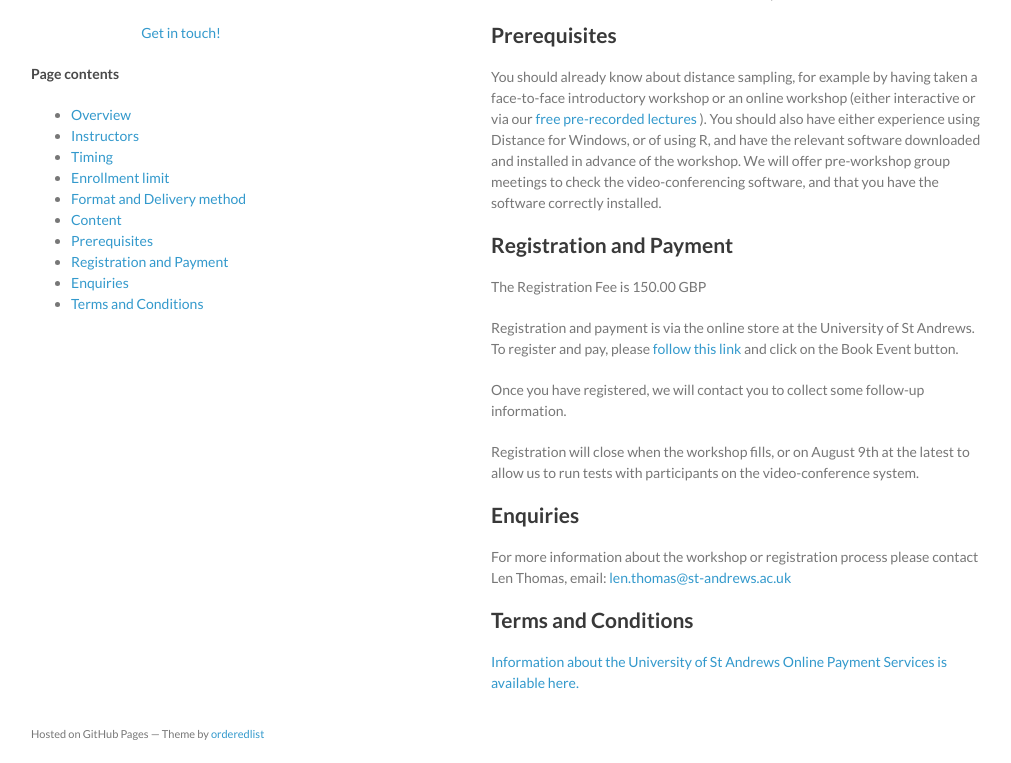
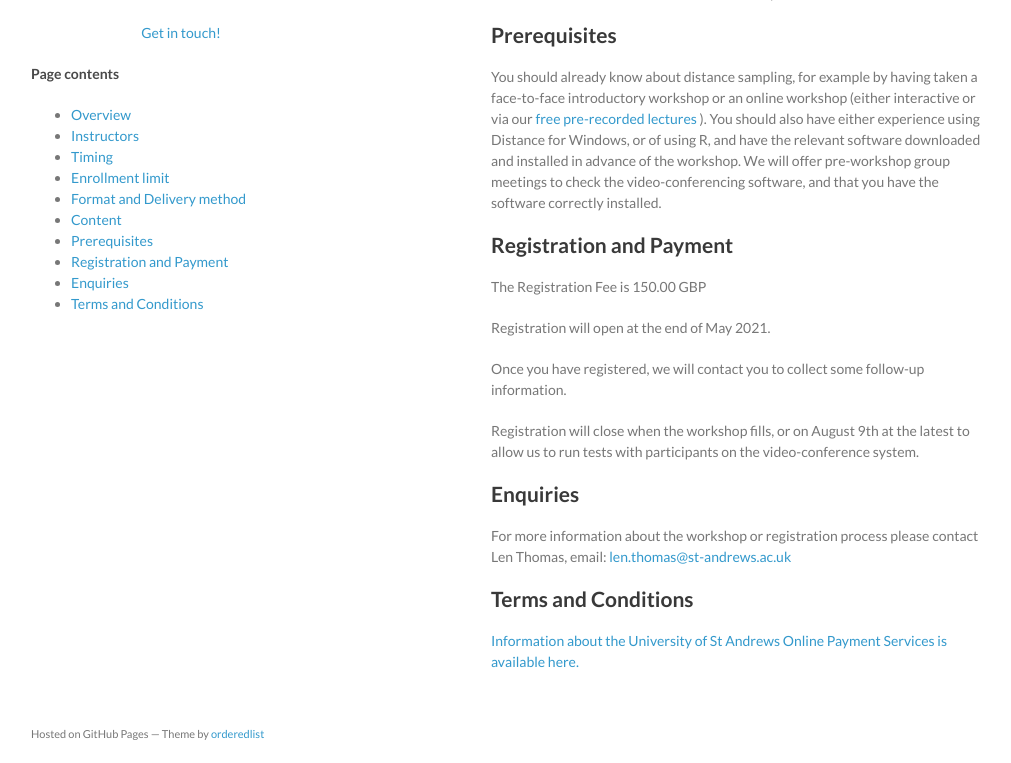
Before and after one commit to distanceworkshops/distanceworkshops.github.io, a Jekyll site: the page built from mrds-aug-2021.md, in a window 1280 px wide and 900 px high, scrolled down 1574 px, cut to the strip 137-900 px from the top of the window. Shown: the whole strip, without its empty margins (129-1140 px from the left). Built offline with Jekyll 4.4.1, drawn with Linux system fonts in a browser that asks for light colours; after the commit the page ends 2453 px from its top, so only the background shows below that.

Commit message:
Update mrds-aug-2021.md

```diff
--- a/mrds-aug-2021.md
+++ b/mrds-aug-2021.md
@@ -44,7 +44,7 @@ You should already know about distance sampling, for example by having taken a f
 ## Registration and Payment
 The Registration Fee is 150.00 GBP
 
-Registration and payment is via the online store at the University of St Andrews.   To register and pay, please [follow this link](link goes here) and click on the Book Event button.
+Registration will open at the end of May 2021.
 
 Once you have registered, we will contact you to collect some follow-up information.
 
```
